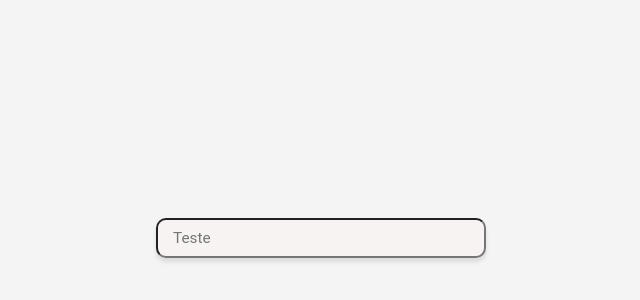
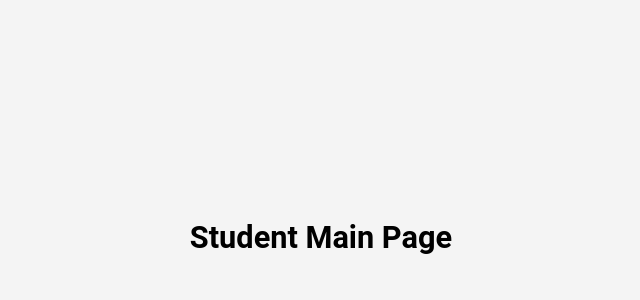
Before and after one commit to lamasog/ccp-system-front, a React (Create React App) app in the folder front_ccp/: page /student in a window 1280 px wide. Shown: the part 162-462 px from the top of the page, without its empty margins (319-959 px from the left). Built offline with nearby package versions, Linux system fonts and the light colour scheme.

Commit message:
paginação inicial

```diff
--- a/front_ccp/src/App.js
+++ b/front_ccp/src/App.js
@@ -1,14 +1,14 @@
 import React from 'react';
 //import {ViewButton} from './components/ViewButton/index';<ViewButton >Funciona</ViewButton>
 //import SideBar from './components/SideBar'
-import {Input} from './components/Input/index'
+import Webpages from './pages/index'
 import GlobalStyles from './style/GlobalStyle';
 
 function App() {
   return (
     <div>
-      <Input placeholder="Teste"></Input>
-      <GlobalStyles></GlobalStyles>
+      <GlobalStyles/>
+      <Webpages />
     </div>
   );
 }
--- a/front_ccp/src/pages/CCPMainPage/index.js
+++ b/front_ccp/src/pages/CCPMainPage/index.js
@@ -0,0 +1,14 @@
+import React from 'react';
+
+
+const MainPage = () => {
+    return (
+        <>
+            <div>
+                <h1> Main Page </h1>
+            </div>
+        </>
+    );
+};
+
+export default MainPage;
--- /dev/null
+++ b/front_ccp/src/pages/FormPage/index.js
@@ -0,0 +1,15 @@
+import React from "react";
+import { Wrapper, Row, Form } from "./styles";
+
+
+const FormPage = () => {
+    return (
+        <>
+            <div>
+                <h1> Form Page </h1>
+            </div>
+        </>
+    );
+};
+
+export default FormPage;
--- /dev/null
+++ b/front_ccp/src/pages/FormPage/styles.js
@@ -0,0 +1,18 @@
+import styled from "styled-components";
+
+
+export const Wrapper = styled.div`
+    display: flex;
+    justify-content: space-around;
+    height: 100vh;
+`;
+
+export const Row = styled.div`
+    display: flex;
+    flex-direction: row;
+`;
+
+export const Form = styled.div`
+    display: flex;
+    flex-direction: row;
+`;
--- a/front_ccp/src/pages/Login/index.js
+++ b/front_ccp/src/pages/Login/index.js
@@ -0,0 +1,14 @@
+import React from 'react';
+
+
+const LoginPage = () => {
+    return (
+        <>
+            <div>
+                <h1> Login Page </h1>
+            </div>
+        </>
+    );
+};
+
+export default LoginPage;
--- a/front_ccp/src/pages/StudentMainPage/index.js
+++ b/front_ccp/src/pages/StudentMainPage/index.js
@@ -0,0 +1,14 @@
+import React from 'react';
+
+
+const StudentMainPage = () => {
+    return (
+        <>
+            <div>
+                <h1> Student Main Page </h1>
+            </div>
+        </>
+    );
+};
+
+export default StudentMainPage;
--- /dev/null
+++ b/front_ccp/src/pages/index.js
@@ -0,0 +1,21 @@
+import React from 'react';
+import { BrowserRouter as Router, Switch, Route, Link } from "react-router-dom";
+
+import MainPage from './CCPMainPage/index';
+import FormPage from './FormPage/index';
+import LoginPage from './Login/index';
+import StudentMainPage from './StudentMainPage/index';
+
+
+const Webpages = () => {
+    return(
+        <Router>
+            <Route exact path="/" component = {MainPage} />
+            <Route path="/form" component = {FormPage} />
+            <Route path="/login" component = {LoginPage} />
+            <Route path="/student" component = {StudentMainPage} />
+        </Router>
+    );
+};
+
+export default Webpages;
```
